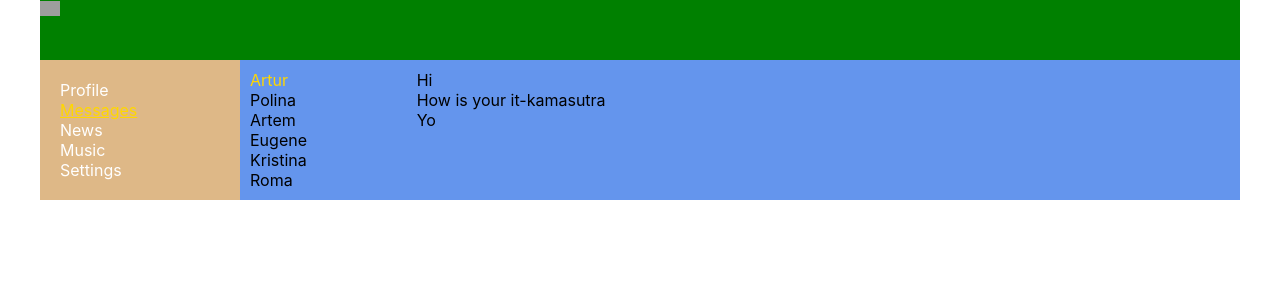
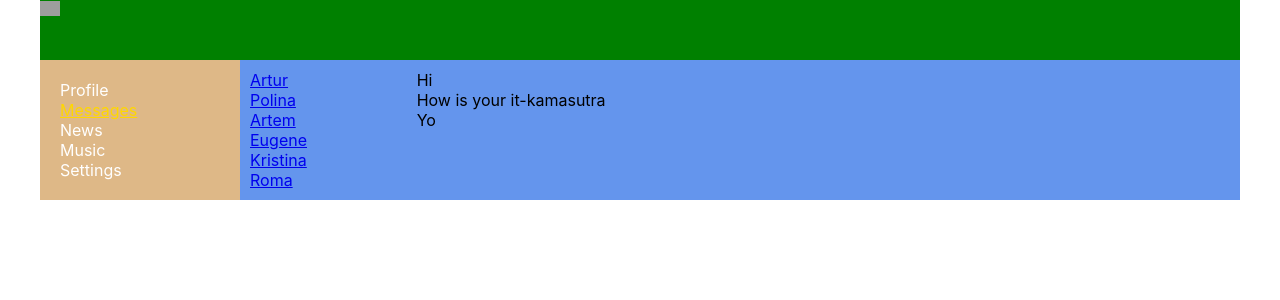
Before and after one commit to ArturStep/React_First_Progect, a React (Create React App) app: page /dialogs in a window 1280 px wide. Shown: the top 300 px of the page. Built offline with nearby package versions, Linux system fonts and the light colour scheme; grey boxes are pictures that could not be loaded.

Commit message:
feat: add route Navlink

```diff
--- a/src/App.js
+++ b/src/App.js
@@ -17,7 +17,7 @@
             <div className="app-wrapper-content">
                 <Routes>
                     <Route path={"/profile"} element={<Profile/>}/>
-                    <Route path={"/dialogs"} element={<Dialogs/>}/>
+                    <Route path={"/dialogs/*"} element={<Dialogs/>}/>
                     <Route path={"/news"} element={<News/>}/>
                     <Route path={"/music"} element={<Music/>}/>
                     <Route path={"/settings"} element={<Settings/>}/>
--- a/src/components/Dialogs/Dialogs.jsx
+++ b/src/components/Dialogs/Dialogs.jsx
@@ -1,27 +1,28 @@
 import React from "react";
 import s from './Dialogs.module.css'
+import {NavLink} from "react-router-dom";
 
 const Dialogs = (props) => {
     return (
         <div className={s.dialogs}>
             <div className={s.dialogsItems}>
                 <div className={s.dialog + ' ' +s.active}>
-                    Artur
+                    <NavLink to='/dialogs/1'>Artur</NavLink>
                 </div>
                 <div className={s.dialog}>
-                    Polina
+                    <NavLink to='/dialogs/2'>Polina</NavLink>
                 </div>
                 <div className={s.dialog}>
-                    Artem
+                    <NavLink to='/dialogs/3'>Artem</NavLink>
                 </div>
                 <div className={s.dialog}>
-                    Eugene
+                    <NavLink to='/dialogs/4'>Eugene</NavLink>
                 </div>
                 <div className={s.dialog}>
-                    Kristina
+                    <NavLink to='/dialogs/5'>Kristina</NavLink>
                 </div>
                 <div className={s.dialog}>
-                    Roma
+                    <NavLink to='/dialogs/6'>Roma</NavLink>
                 </div>
             </div>
             <div className={s.messages}>
```
